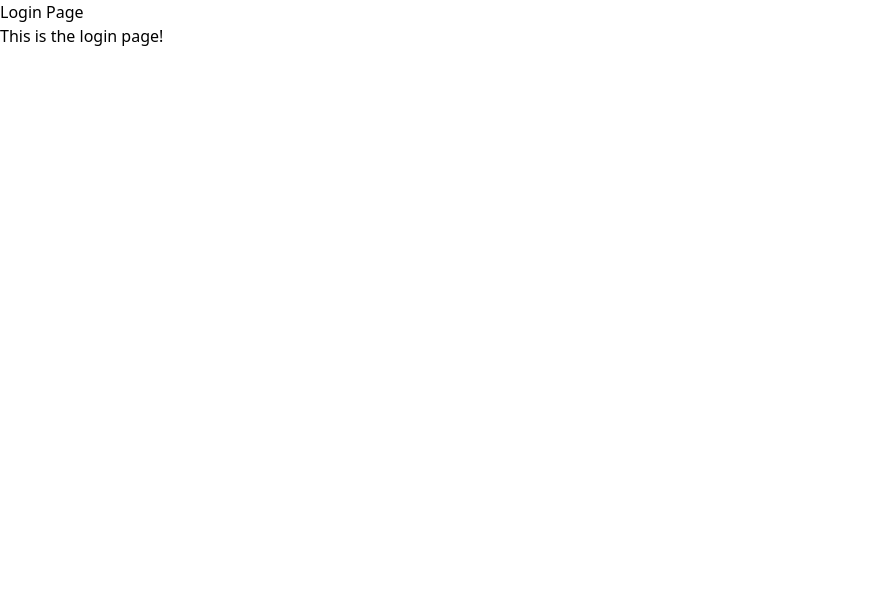
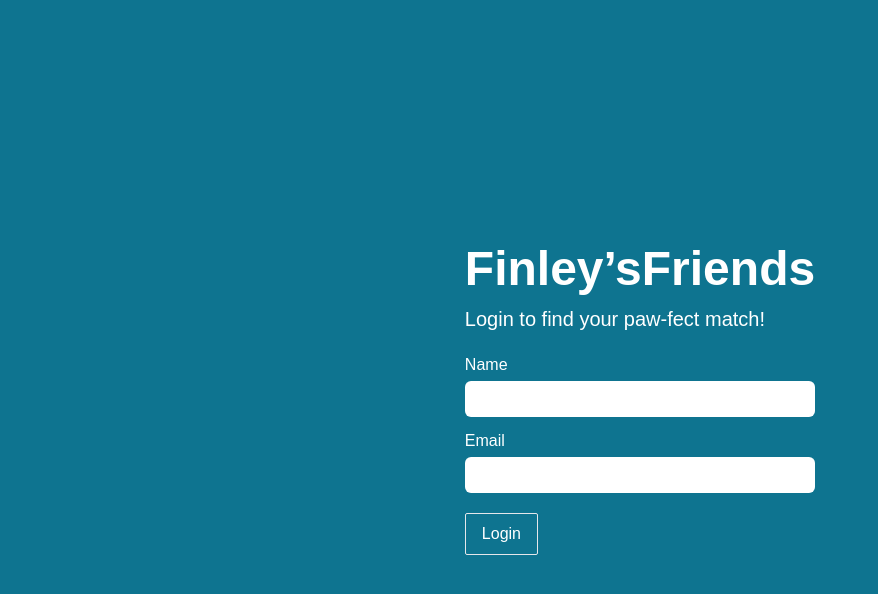
Before and after one commit to alyssa-a/finleys-friends, a React (Vite) app: page /login in a window 1280 px wide. Shown: the top 594 px of the page, without its empty margins (0-878 px from the left). Built offline with nearby package versions, Linux system fonts and the light colour scheme.

Commit message:
Add login form component

```diff
--- a/package.json
+++ b/package.json
@@ -12,6 +12,7 @@
   "dependencies": {
     "@emotion/react": "^11.13.3",
     "@emotion/styled": "^11.13.0",
+    "@fontsource-variable/lexend-deca": "^5.1.0",
     "@mui/material": "^6.1.0",
     "@mui/styled-engine-sc": "^6.1.0",
     "react": "^18.3.1",
--- /dev/null
+++ b/src/components/LoginForm.jsx
@@ -0,0 +1,40 @@
+export default function LoginForm() {
+    return (
+        <form>
+            <div className="mb-3">
+                <label htmlFor="name" className="block mb-1">
+                    Name
+                </label>
+                <input
+                    id="name"
+                    name="name"
+                    type="text"
+                    required
+                    autoComplete="given-name"
+                    className="block w-full rounded-md px-2 py-1.5 text-slate-950"
+                />
+            </div>
+
+            <div className="mb-5">
+                <label htmlFor="email" className="block mb-1">
+                    Email
+                </label>
+                <input
+                    id="email"
+                    name="email"
+                    type="email"
+                    required
+                    autoComplete="email"
+                    className="block w-full rounded-md px-2 py-1.5 text-slate-950"
+                />
+            </div>
+
+            <button
+                type="submit"
+                className="rounded-sm border px-4 py-2 hover:bg-cyan-950"
+            >
+                Login
+            </button>
+        </form>
+    );
+}
--- a/src/index.css
+++ b/src/index.css
@@ -1,6 +1,14 @@
 @tailwind base;
 @tailwind components;
 @tailwind utilities;
+
+body {
+    font-family: 'Lexend Deca Variable', sans-serif;
+}
+
+.words-condensed {
+    word-spacing: -0.5ch;
+}
 
 /* :root {
   font-family: Inter, system-ui, Avenir, Helvetica, Arial, sans-serif;
--- a/src/main.jsx
+++ b/src/main.jsx
@@ -7,6 +7,7 @@ import Root from "./routes/root";
 import ErrorPage from "./pages/error-page";
 import Login from './routes/login';
 import Favorites from './routes/favorites';
+import '@fontsource-variable/lexend-deca';
 
 const router = createBrowserRouter([
     {
--- a/src/pages/Login.jsx
+++ /dev/null
@@ -1,8 +0,0 @@
-export default function Login() {
-    return (
-        <div>
-        <h1>Login</h1>
-        <p>This is the Login page of GeeksForGeeks.</p>
-      </div>
-    )
-}
--- a/src/routes/login.jsx
+++ b/src/routes/login.jsx
@@ -1,8 +1,13 @@
+import LoginForm from "../components/LoginForm"
+
 export default function Login() {
     return (
-        <div>
-            <h2>Login Page</h2>
-            <p>This is the login page!</p>
+        <div className="bg-cyan-700 min-w-full min-h-screen flex items-center justify-center text-white bg-paw-print">
+            <div>
+                <h1 className="text-5xl font-bold mb-3 words-condensed">Finley&rsquo;s Friends</h1>
+                <p className="mb-5 text-xl">Login to find your paw-fect match!</p>
+                <LoginForm/>
+            </div>
         </div>
     )
 }
```
Also changed, not shown: 1 other file (tests, documents, lock files or other folders).
